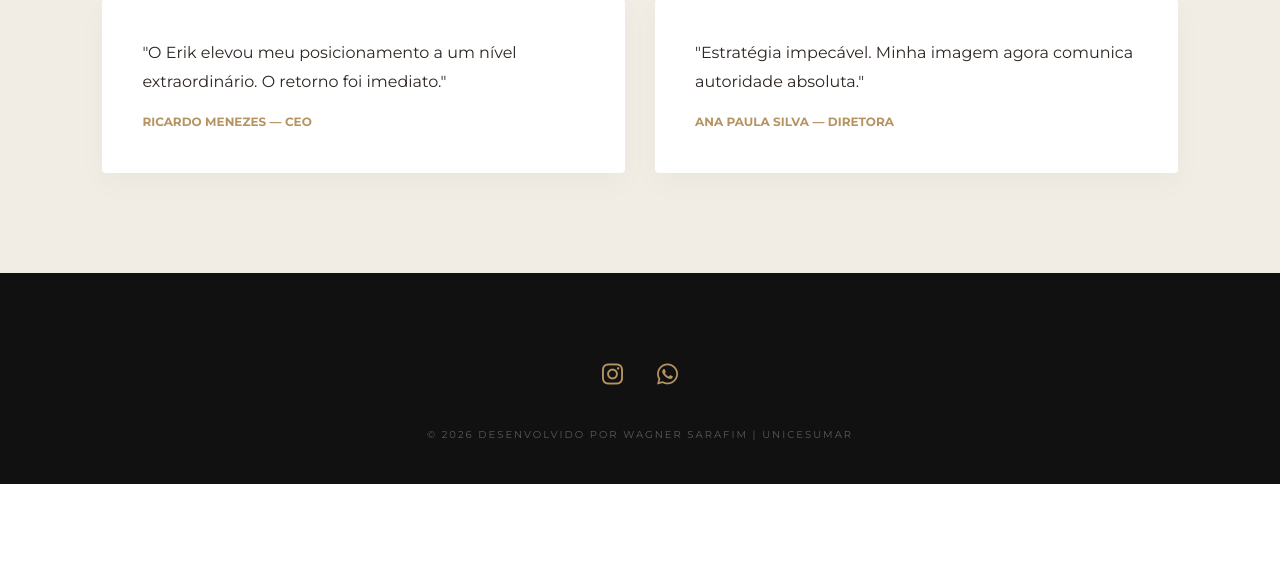
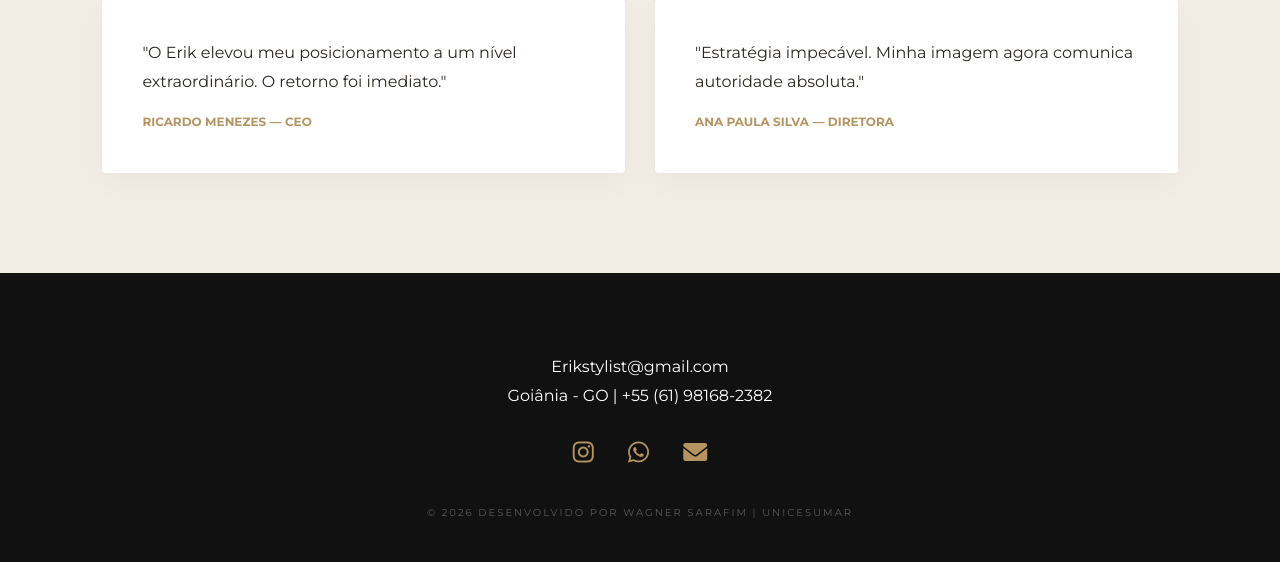
Before and after one commit to wagnersarafim1-lgtm/site-herick, a Flask app: page / in a window 1280 px wide. Shown: the part 1881-2443 px from the top of the page. Before the commit the page ends 2365 px from the top, so only its background shows below. Run offline with Flask 3, Linux system fonts and the light colour scheme.

Commit message:
Update index.html

```diff
--- a/templates/index.html
+++ b/templates/index.html
@@ -10,7 +10,7 @@
 
     <style>
         :root { --gold: #b59461; --dark: #111; --light: #f2ede4; }
-        * { margin: 0; padding: 0; box-sizing: border-box; }
+        * { margin: 0; padding: 0; box-sizing: border-box; scroll-behavior: smooth; }
         body { font-family: 'Montserrat', sans-serif; background: var(--light); color: #2d2621; line-height: 1.8; }
 
         nav { position: fixed; width: 100%; padding: 20px 8%; background: #fff; z-index: 100; display: flex; justify-content: space-between; align-items: center; border-bottom: 1px solid rgba(0,0,0,0.05); }
@@ -76,9 +76,14 @@
     </section>
 
     <footer>
+        <div style="margin-bottom: 20px;">
+            <p>Erikstylist@gmail.com</p>
+            <p>Goiânia - GO | +55 (61) 98168-2382</p>
+        </div>
         <div class="footer-social">
             <a href="https://instagram.com/stylisterikestevao" target="_blank"><i class="fab fa-instagram"></i></a>
             <a href="https://wa.me/5561981682382" target="_blank"><i class="fab fa-whatsapp"></i></a>
+            <a href="mailto:Erikstylist@gmail.com"><i class="fas fa-envelope"></i></a>
         </div>
         <p style="opacity: 0.3; font-size: 10px; letter-spacing: 2px;">&copy; 2026 DESENVOLVIDO POR WAGNER SARAFIM | UNICESUMAR</p>
     </footer>
```
